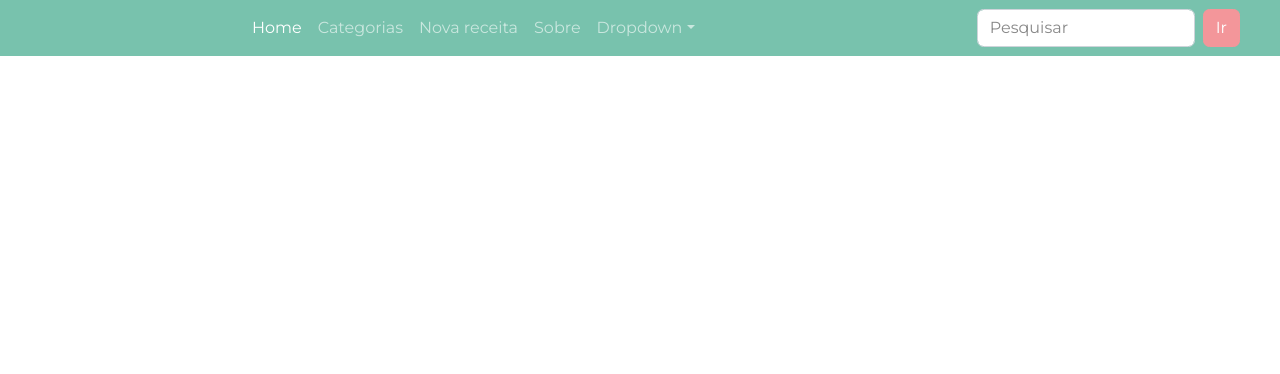
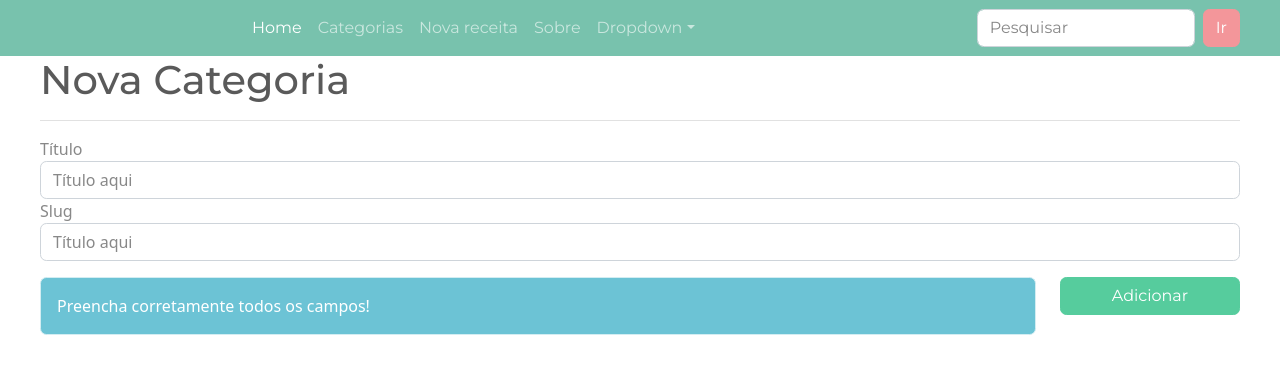
Before and after one commit to edualvesz/system-php-mvc, a PHP site: page /my-receitas/categoria/adicionar/ in a window 1280 px wide. Shown: the top 374 px of the page. Run offline with PHP 8.4, Linux system fonts and the light colour scheme.

Commit message:
creation of form in category section

```diff
--- a/app/site/view/categoria/adicionar.twig.php
+++ b/app/site/view/categoria/adicionar.twig.php
@@ -1,8 +1,35 @@
 {% extends "partials/body.twig.php" %}
 
-{% block  title %} Home - My Receitas {% endblock %}
+{% block  title %}Nova Categoria - My Receitas {% endblock %}
 
 {% block body %}
  <!-- the content here must be imported to the home/main.twig.php -->
- <!-- <h1>Home</h1> -->
+ <h1>Nova Categoria</h1>
+
+ <hr>
+<form action="{{BASE}}categoria/insert">
+  <div class="row">
+    <div class="col-md-06">
+      <label for="txtTitulo">Título</label>
+      <input type="text" id="txtTitulo" name="txtTitulo" class="form-control" placeholder="Título aqui">
+    </div>
+
+    <div class="col-md-06">
+      <label for="txtSlug">Slug</label>
+      <input type="text" id="txtSlug" name="txtSlug" class="form-control" placeholder="Título aqui">
+    </div>
+  </div>
+
+  <div class="row mt-3"> <!-- gives a little space between this warning and the input -->
+    <div class="col-md-10">
+      <div id="dvAlert">
+        <div class="alert alert-info">Preencha corretamente todos os campos!</div>
+      </div>
+    </div>
+
+    <div class="col-md-2 text-right">
+      <input type="submit" value="Adicionar" class="btn btn-success w-100">
+    </div>
+  </div>
+</form>
 {% endblock %}
--- a/app/site/view/home/main.twig.php
+++ b/app/site/view/home/main.twig.php
@@ -4,5 +4,5 @@
 
 {% block body %}
  <!-- the content here must be imported to the home/main.twig.php -->
- <!-- <h1>Home</h1> -->
+ <h1>Home</h1>
 {% endblock %}
```
Also changed, not shown: app/site/view/categoria/main.twig.php (+15 -0 lines).
